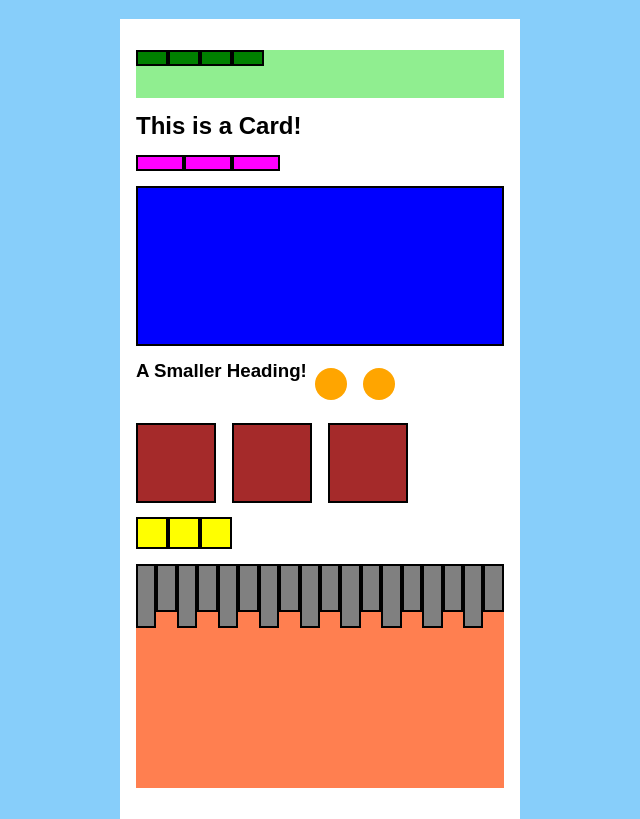
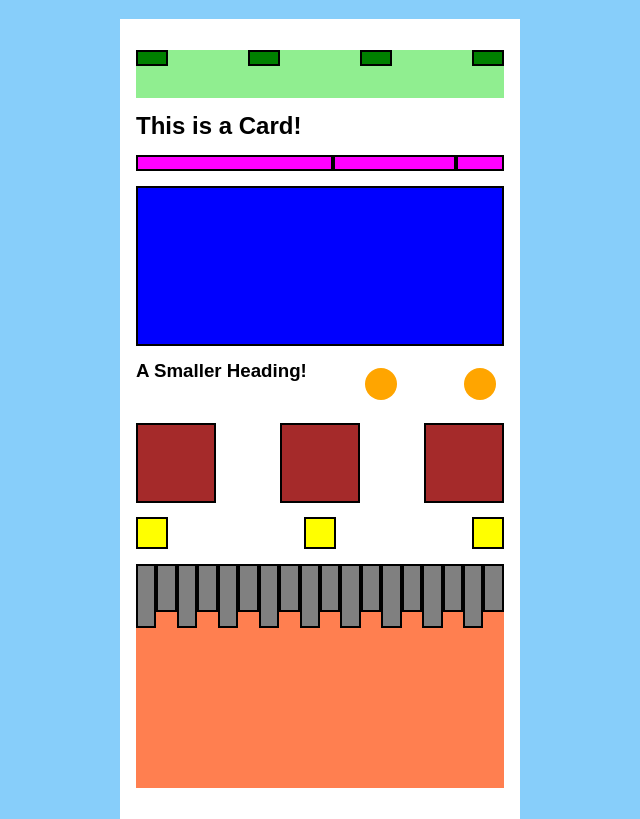
Before and after one commit to blohmeier/codeup-web-exercises, a plain HTML site: page flexbox-fundamentals-exercise.html in a window 1280 px wide. Shown: the part 61-880 px from the top of the page, without its empty margins (320-960 px from the left). Drawn offline with Linux system fonts and the light colour scheme.

Commit message:
updates code for 'Flexbox Fundamentals Exercise' .css through purple boxes properties

```diff
--- a/css/flexbox-fundamentals-exercise.css
+++ b/css/flexbox-fundamentals-exercise.css
@@ -43,12 +43,14 @@ section {
     /* enter needed declarations here */
     display: flex;
     flex-direction: row;
+    justify-content: space-between;
 }
 
 section:nth-of-type(1) {
     height: 3em;
     background: lightgreen;
     /* enter needed declarations here */
+
 }
 section:nth-of-type(1) div:last-child {
     /* enter needed declarations here */
@@ -62,10 +64,14 @@ section:nth-of-type(1) div:last-child {
 
 .purple-box:nth-of-type(1) {
     /* enter needed declarations here */
+    display: flex;
+    flex-grow: 4;
 }
 
 .purple-box:nth-of-type(2) {
     /* enter needed declarations here */
+    display: flex;
+    flex-grow: 2;
 
 }
 
```
